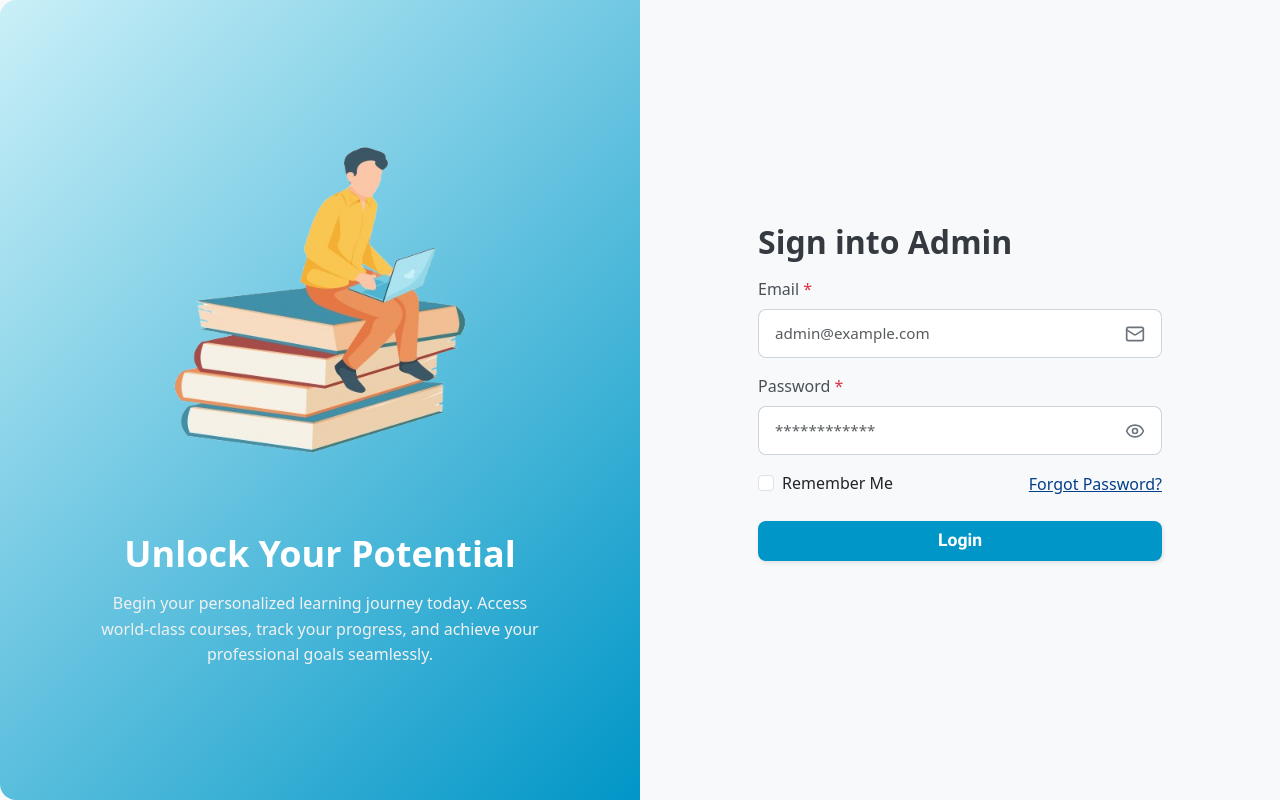
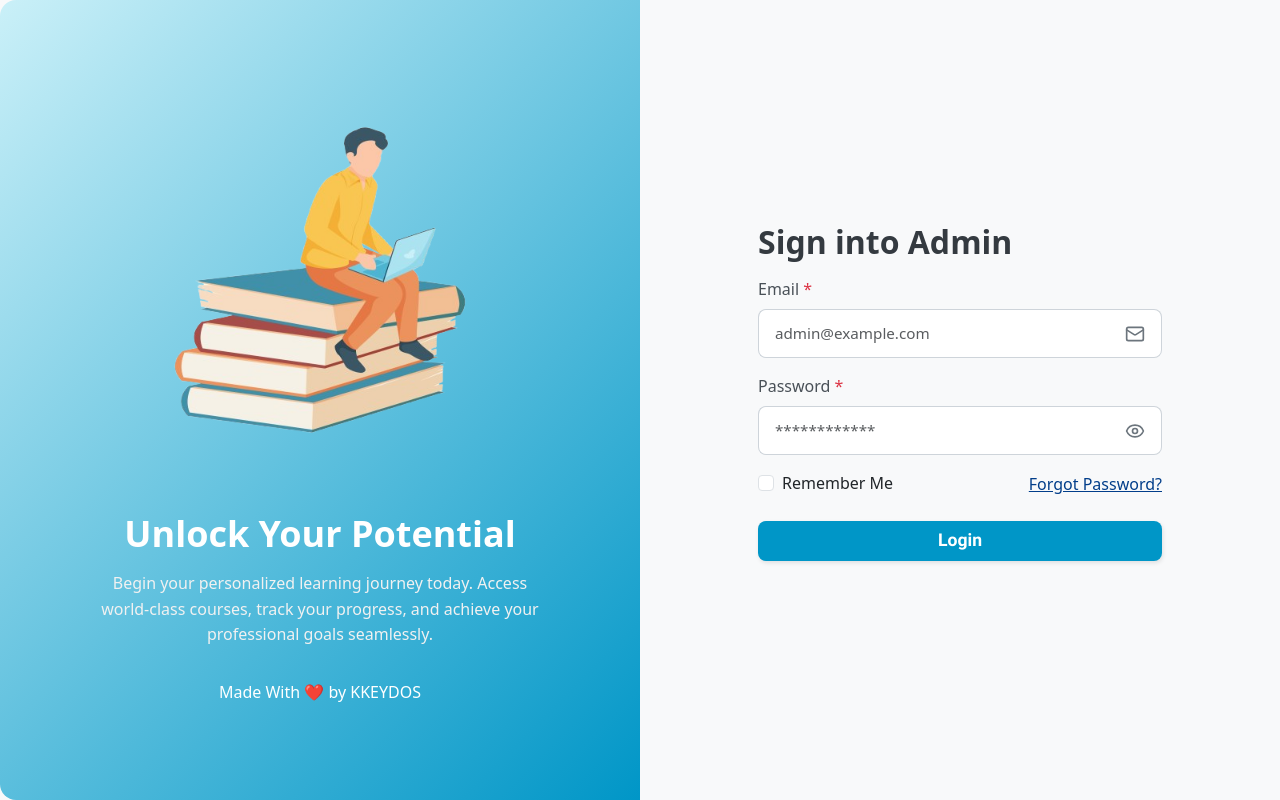
Before and after one commit to anooppassi66/staffskill_frontend, a Next.js app: page /admin in a window 1280 px wide. Built offline with nearby package versions, Linux system fonts and the light colour scheme.

Commit message:
latest_changes

```diff
--- a/src/app/admin/page.tsx
+++ b/src/app/admin/page.tsx
@@ -93,6 +93,7 @@ export default function AdminLoginPage() {
             <Image src="/assets/learning.png" alt="Welcome to DreamsLMS" width={450} height={450} className="illustration" />
             <h2 className="welcome-title">Unlock Your Potential</h2>
             <p className="welcome-text">Begin your personalized learning journey today. Access world-class courses, track your progress, and achieve your professional goals seamlessly.</p>
+            <p>    Made With ❤️ by KKEYDOS</p>
           </div>
         </div>
         <div className="col-lg-6 col-12 d-flex justify-content-center align-items-center">
--- a/src/app/components/DashboardLayout.tsx
+++ b/src/app/components/DashboardLayout.tsx
@@ -29,7 +29,7 @@ export default function DashboardLayout({ children }: { children: ReactNode }) {
           <div className="p-3">
             <div className="header-blue p-3 d-flex justify-content-between align-items-center">
               <span className="text-white-50 small">© {new Date().getFullYear()} LMS</span>
-              <span className="text-white-50 small">Powered by Next.js</span>
+              {/* <span className="text-white-50 small">Powered by Next.js</span> */}
             </div>
           </div>
         </div>
```
